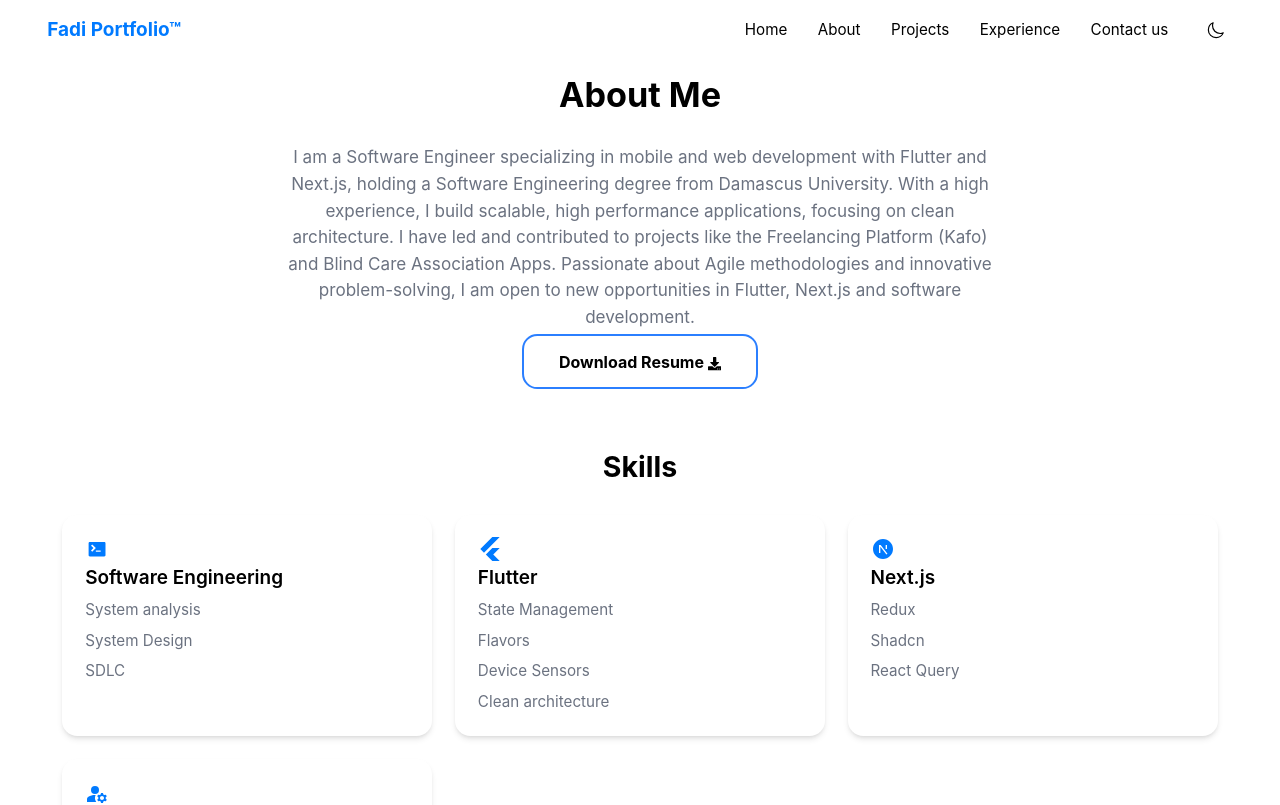
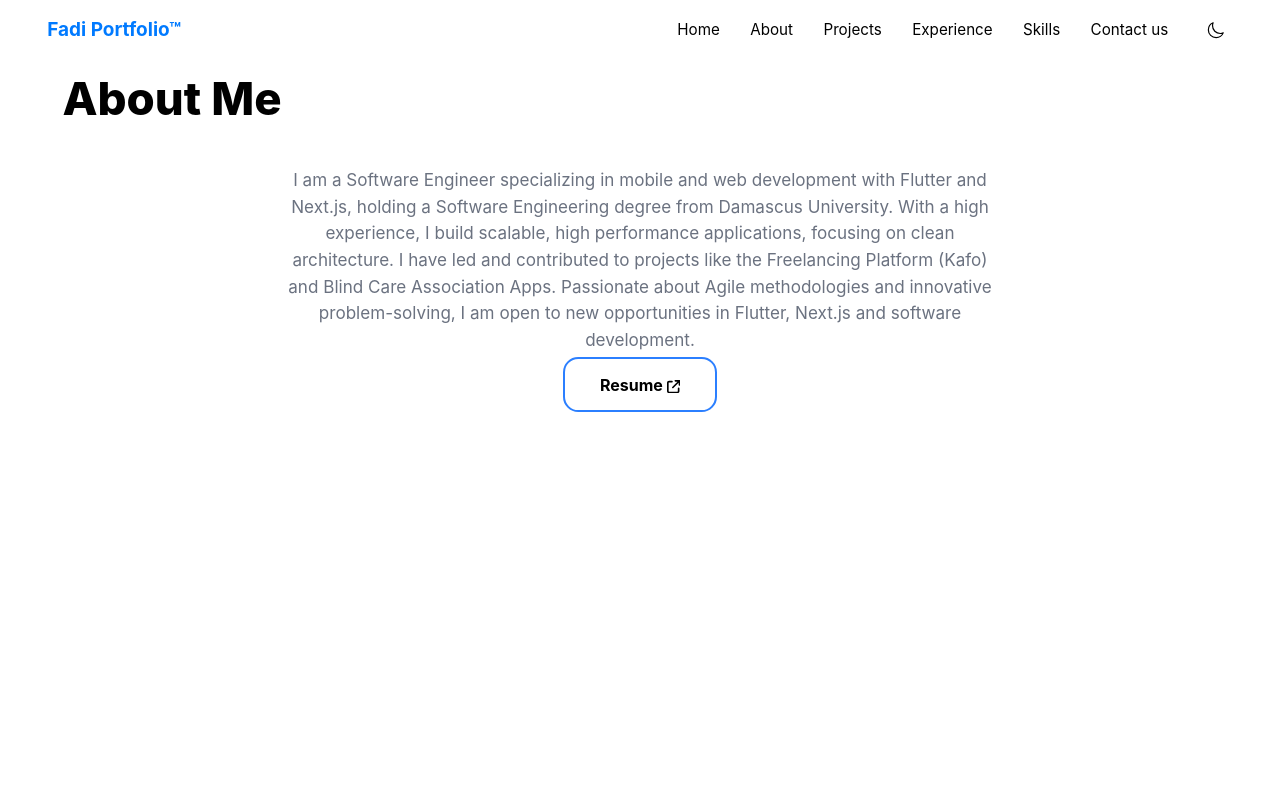
Before and after one commit to Fadi-Asfour-Tech/portfolio, a Next.js app: page /about in a window 1280 px wide. Shown: the top 805 px of the page. Built offline with nearby package versions, Linux system fonts and the light colour scheme.

Commit message:
`Added Framer Motion animations and refactoring to various components for improved user experience and layout.`

```diff
--- a/src/app/about/page.tsx
+++ b/src/app/about/page.tsx
@@ -1,19 +1,35 @@
 "use client";
 import Button from "@/general_components/Button";
-import { DiTerminal } from "react-icons/di";
-import { FaDownload } from "react-icons/fa";
-import { MdManageAccounts } from "react-icons/md";
-import { RiNextjsFill } from "react-icons/ri";
-import { SiFlutter } from "react-icons/si";
 
-import SoftSkillsSlide from "../components/SoftSkillsSlide";
+import { motion, useInView } from "framer-motion";
+import { useRef } from "react";
+import { FaArrowUpRightFromSquare } from "react-icons/fa6";
 
 const About = () => {
+  const refHeading = useRef(null);
+  const inViewHeading = useInView(refHeading);
+  const variants1 = {
+    initial: { opacity: 0, y: 50 },
+    animate: { opacity: 1, y: 0 },
+  };
   return (
     <section id="about">
       <div className="container max-w-7xl  mx-auto py-20">
         {/* mx-auto py-20 */}
-        <h1 className="text-4xl font-bold mb-8 text-center">About Me</h1>
+        {/* <h1 className="text-4xl font-bold mb-8 text-center">About Me</h1> */}
+        <motion.div
+          ref={refHeading}
+          variants={variants1}
+          initial="initial"
+          animate={inViewHeading ? "animate" : "initial"}
+          transition={{ duration: 0.6 }}
+          className="flex items-center gap-4 mb-12"
+        >
+          <h3 className="text-3xl font-[800] text-textWhite sm:text-5xl">
+            About Me
+          </h3>
+          <div className="mt-2 h-[4px] min-w-0 flex-grow bg-textWhite"></div>
+        </motion.div>
         <section className="mb-16">
           <p className="text-lg text-secondary max-w-3xl mx-auto text-center">
             {/* I am a software engineer with a passion for Flutter and web
@@ -33,74 +49,27 @@ const About = () => {
           <div className=" flex items-center justify-center m-1 line ">
             <Button
               classes="border-blue-500 bg-transparent stroke-blue-500 hover:text-white"
-              title="Download Resume"
+              title="Resume"
               icon={
-                <FaDownload
+                // <FaDownload
+                //   className="ml-1 inline-block text-sm font-bold"
+                //   width={24}
+                //   height={24}
+                // />
+                <FaArrowUpRightFromSquare
                   className="ml-1 inline-block text-sm font-bold"
                   width={24}
                   height={24}
                 />
               }
-              link=""
-              // TODO: add link to cv
+              link="https://drive.google.com/drive/folders/1AzvpWevKJAcfl808RSu4uYeTxj4lw8IH?usp=sharing"
+              // TODO: check link to cv
             />
           </div>
         </section>
-
-        <section className="">
-          {/* mb-16 */}
-          <h2 className="section-title">Skills</h2>
-          <div className="grid grid-cols-1  md:grid-cols-2 lg:grid-cols-3 gap-6 ">
-            {technicalSkill(
-              "Software Engineering",
-              ["System analysis", "System Design", "SDLC"],
-              <DiTerminal size={24} />
-            )}
-            {technicalSkill(
-              "Flutter",
-              [
-                "State Management",
-                "Flavors",
-                "Device Sensors",
-                "Clean architecture",
-              ],
-              <SiFlutter size={24} />
-            )}
-            {technicalSkill(
-              "Next.js",
-              ["Redux", "Shadcn", "React Query"],
-              <RiNextjsFill size={24} />
-            )}
-            {technicalSkill(
-              "Project Management",
-              ["Waterfall methodology", "Agile methodology"],
-              <MdManageAccounts size={24} />
-            )}
-          </div>
-        </section>
-      </div>
-      <div className="h-40 overflow-hidden">
-        <SoftSkillsSlide />
       </div>
     </section>
   );
 };
 
 export default About;
-function technicalSkill(
-  header: string,
-  elements: string[],
-  icon: React.ReactNode
-) {
-  return (
-    <div className="bg-white dark:bg-dark/50 rounded-2xl shadow-md p-6 hover:border-gray-500 hover:border-3 transition-all">
-      <div className=" text-primary mb-1">{icon}</div>
-      <h3 className="text-xl font-semibold mb-2">{header}</h3>
-      <ul className="text-secondary space-y-2">
-        {elements?.map((item, index) => {
-          return <li key={index}>{item}</li>;
-        })}
-      </ul>
-    </div>
-  );
-}
--- a/src/app/components/ContactUs.tsx
+++ b/src/app/components/ContactUs.tsx
@@ -6,8 +6,8 @@ import {
   slideInLeft,
   slideInRight,
 } from "@/utils/animations";
-import { motion } from "framer-motion";
-import { useState } from "react";
+import { motion, useInView } from "framer-motion";
+import { useRef, useState } from "react";
 import { FaEnvelope, FaMapMarkerAlt, FaPhone } from "react-icons/fa";
 
 interface FormData {
@@ -56,18 +56,35 @@ export default function Contact() {
       [e.target.name]: e.target.value,
     }));
   };
-
+  const refHeading = useRef(null);
+  const inViewHeading = useInView(refHeading);
+  const variants1 = {
+    initial: { opacity: 0, y: 50 },
+    animate: { opacity: 1, y: 0 },
+  };
   return (
-    <section className="container max-w-7xl mx-auto py-12 " id="contact">
+    <section className="container max-w-7xl mx-auto py-10 " id="contact">
       {/* <motion.h1 className="text-4xl font-bold mb-8 text-center" {...fadeInUp}>
         Contact Me
       </motion.h1> */}
-
+      <motion.div
+        ref={refHeading}
+        variants={variants1}
+        initial="initial"
+        animate={inViewHeading ? "animate" : "initial"}
+        transition={{ duration: 0.6 }}
+        className="flex items-center gap-4 mb-12"
+      >
+        <h3 className="text-3xl font-[800] text-textWhite sm:text-5xl">
+          Get in Touch
+        </h3>
+        <div className="mt-2 h-[4px] min-w-0 flex-grow bg-textWhite"></div>
+      </motion.div>
       <div className="grid grid-cols-1 md:grid-cols-2 gap-12">
         {/* Contact Information */}
         <motion.div className="space-y-8" {...slideInLeft}>
           <motion.div {...fadeInUp}>
-            <h2 className="text-2xl font-semibold mb-4">Get in Touch</h2>
+            {/* <h2 className="text-2xl font-semibold mb-4">Get in Touch</h2> */}
             <p className="text-secondary">
               I&apos;m always open to discussing new projects, creative ideas,
               or opportunities to be part of your visions.
--- a/src/app/components/Navbar.tsx
+++ b/src/app/components/Navbar.tsx
@@ -23,6 +23,7 @@ export default function Navbar() {
     { href: "#about", label: "About" },
     { href: "#projects", label: "Projects" },
     { href: "#experience", label: "Experience" },
+    { href: "#skills", label: "Skills" },
     // { href: "#blogs", label: "Blogs" },
     { href: "#contact", label: "Contact us" },
   ];
--- a/src/app/components/Projects.tsx
+++ b/src/app/components/Projects.tsx
@@ -1,15 +1,37 @@
+"use client";
 import { projects } from "@/contents/projects";
+import { motion, useInView } from "framer-motion";
 import Image from "next/image";
 import Link from "next/link";
+import { useRef } from "react";
 import { FaCalendarAlt, FaFileVideo, FaGithub } from "react-icons/fa";
 
 const Projects = () => {
+  const refHeading = useRef(null);
+  const inViewHeading = useInView(refHeading);
+  const variants1 = {
+    initial: { opacity: 0, y: 50 },
+    animate: { opacity: 1, y: 0 },
+  };
   return (
     <section className=" container max-w-7xl px-4 mx-auto py-20" id="projects">
       {/*  mx-auto*/}
-      <h2 className="text-3xl font-bold mb-12 text-center">
+      {/* <h2 className="text-3xl font-bold mb-12 text-center">
         Important Projects
-      </h2>
+      </h2> */}
+      <motion.div
+        ref={refHeading}
+        variants={variants1}
+        initial="initial"
+        animate={inViewHeading ? "animate" : "initial"}
+        transition={{ duration: 0.6 }}
+        className="flex items-center gap-4 mb-12"
+      >
+        <h3 className="text-3xl font-[800] text-textWhite sm:text-5xl">
+          Important Projects
+        </h3>
+        <div className="mt-2 h-[4px] min-w-0 flex-grow bg-textWhite"></div>
+      </motion.div>
       <div className="grid grid-cols-1 md:grid-cols-3  gap-8">
         {projects.map((project) => (
           <article
--- /dev/null
+++ b/src/app/components/SkillsSection.tsx
@@ -0,0 +1,100 @@
+"use client";
+import { DiTerminal } from "react-icons/di";
+import { FaGitAlt } from "react-icons/fa";
+import { MdManageAccounts } from "react-icons/md";
+import { RiNextjsFill } from "react-icons/ri";
+import { SiFlutter } from "react-icons/si";
+
+import { motion, useInView } from "framer-motion";
+import { useRef } from "react";
+import SoftSkillsSlide from "../components/SoftSkillsSlide";
+
+ const SkillsSection = () => {
+  const refHeading = useRef(null);
+  const inViewHeading = useInView(refHeading);
+  const variants1 = {
+    initial: { opacity: 0, y: 50 },
+    animate: { opacity: 1, y: 0 },
+  };
+  return (
+    <section id="skills">
+      <div className="container max-w-7xl  mx-auto py-20">
+        {/* mx-auto py-20 */}
+        {/* <h1 className="text-4xl font-bold mb-8 text-center">About Me</h1> */}
+        <motion.div
+          ref={refHeading}
+          variants={variants1}
+          initial="initial"
+          animate={inViewHeading ? "animate" : "initial"}
+          transition={{ duration: 0.6 }}
+          className="flex items-center gap-4 mb-12"
+        >
+          <h3 className="text-3xl font-[800] text-textWhite sm:text-5xl">
+            Skills
+          </h3>
+          <div className="mt-2 h-[4px] min-w-0 flex-grow bg-textWhite"></div>
+        </motion.div>
+
+        <section className="">
+          {/* mb-16 */}
+          {/* <h2 className="section-title">Skills</h2> */}
+
+          <div className="grid grid-cols-1  md:grid-cols-2 lg:grid-cols-3 gap-6 ">
+            {technicalSkill(
+              "Software Engineering",
+              ["System analysis", "System Design", "SDLC"],
+              <DiTerminal size={24} />
+            )}
+            {technicalSkill(
+              "Flutter",
+              [
+                "State Management",
+                "Flavors",
+                "Device Sensors",
+                "Clean architecture",
+              ],
+              <SiFlutter size={24} />
+            )}
+            {technicalSkill(
+              "Next.js",
+              ["Redux", "Shadcn", "React Query"],
+              <RiNextjsFill size={24} />
+            )}
+            {technicalSkill(
+              "Project Management",
+              ["Waterfall methodology", "Agile methodology"],
+              <MdManageAccounts size={24} />
+            )}
+            {technicalSkill(
+              "Version Control - Git",
+              ["GitHub", "GitLab", "Gitea"],
+              <FaGitAlt size={24} />
+            )}
+          </div>
+        </section>
+      </div>
+      <div className="h-40 overflow-hidden">
+        <SoftSkillsSlide />
+      </div>
+    </section>
+  );
+};
+
+export default SkillsSection;
+function technicalSkill(
+  header: string,
+  elements: string[],
+  icon: React.ReactNode
+) {
+  return (
+    <div className="bg-white dark:bg-dark/50 rounded-2xl shadow-md p-6 hover:border-gray-500 hover:border-3 transition-all">
+      <div className=" text-primary mb-1">{icon}</div>
+      <h3 className="text-xl font-semibold mb-2">{header}</h3>
+      <ul className="text-secondary space-y-2">
+        {elements?.map((item, index) => {
+          return <li key={index}>{item}</li>;
+        })}
+      </ul>
+    </div>
+  );
+}
--- a/src/app/layout.tsx
+++ b/src/app/layout.tsx
@@ -16,10 +16,9 @@ const geistMono = Geist_Mono({
 });
 
 export const metadata: Metadata = {
-  title:
-    "Devfolio | Portfolio Website using Next.js, Tailwind CSS, and Framer Motion",
+  title: "Fadi Asfour - Portfolio",
   description:
-    "Devfolio is a portfolio website for developers to showcase their projects and skills.",
+    "Fadi Asfour is a Software Engineer specializing in mobile and web development.",
 };
 
 export default function RootLayout({
--- a/src/app/page.tsx
+++ b/src/app/page.tsx
@@ -4,6 +4,7 @@ import Experience from "./components/Experience";
 import Footer from "./components/Footer";
 import Hero from "./components/Hero";
 import Projects from "./components/Projects";
+import SkillsSection from "./components/SkillsSection";
 
 export default function Home() {
   return (
@@ -13,6 +14,7 @@ export default function Home() {
 
       <Projects />
       <Experience/>
+      <SkillsSection/>
       {/* Blogs */}
       {/* <Newsletter /> */}
       <Contact />
```
Also changed, not shown: src/contents/projects.ts (+30 -30 lines).
